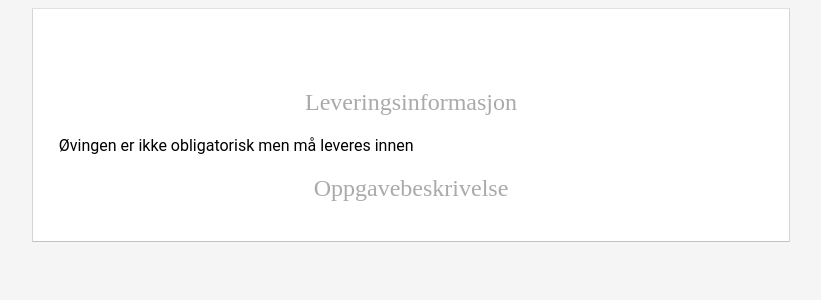
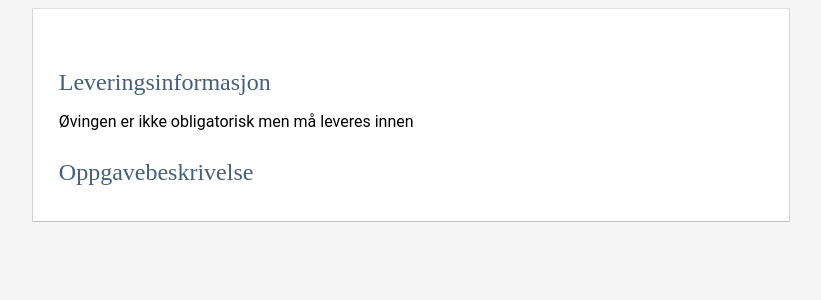
Before and after one commit to Charlito/PHP_Prosjekt, a PHP site: page /visOving.php?ovingsID=1 in a window 1280 px wide. Shown: the top 300 px of the page, without its empty margins (229-1050 px from the left). Run offline with PHP 8.4, Linux system fonts and the light colour scheme; data comes from the database, SQL or seed files in the repository; both versions use the stored data as it was after the commit.

Commit message:
Moar SQL

```diff
--- a/service.incl.php
+++ b/service.incl.php
@@ -111,7 +111,7 @@ function getOvinger() {
         if ($array['obligatorisk']) {
             $utskrift = $utskrift . " class=obligatorisk";
         }
-        $utskrift = $utskrift . "><a href='visOving.php?id=" . $array['ovingsID'] . "'>" . $array['navn'] . "</a></td></tr>";
+        $utskrift = $utskrift . "><a href='visOving.php?ovingsID=" . $array['ovingsID'] . "'>" . $array['navn'] . "</a></td></tr>";
         echo $utskrift;
     }
     disconnect($con);
@@ -143,10 +143,11 @@ function getInnleveringer() {
     $brukerID = $_POST['brukerID'];
     $ovingsID = $_POST['ovingsID'];
 
-    $query = "SELECT * FROM innleveringer WHERE brukerID=? AND ovingsID=? ORDER BY innleveringsdato";
+    $query = "SELECT innlevering, innleveringsdato, godkjent FROM innleveringer WHERE brukerID=? AND ovingsID=? ORDER BY innleveringsdato";
     $statement = $con->prepare($query);
     $statement->bind_param("ii", $brukerID, $ovingsID);
     if ($statement->execute()) {
+        $statement->bind_result($innlevering, $innleveringsdato, $godkjent);
         while ($row = $statement->fetch()) {
             print_r($row);
         }
--- a/stilark.css
+++ b/stilark.css
@@ -59,14 +59,17 @@ h1 {
     font-weight: 500;
     text-align: center;
     margin-top: 40px;
-    margin-bottom: 60px;
+    margin-bottom: 40px;
+    color: #475F77;
 }
 
 h2 {
     font-family: 'Port Lligat Slab';
     font-weight: 200;
-    text-align: center;
-    color: #aaa;
+    text-align: left;
+    margin-top: 4%;
+    margin-bottom: 2%;
+    color: #475F77;
 }
 
 article {
```
Also changed, not shown: PHP_Prosjekt.sql (+6 -2 lines).
